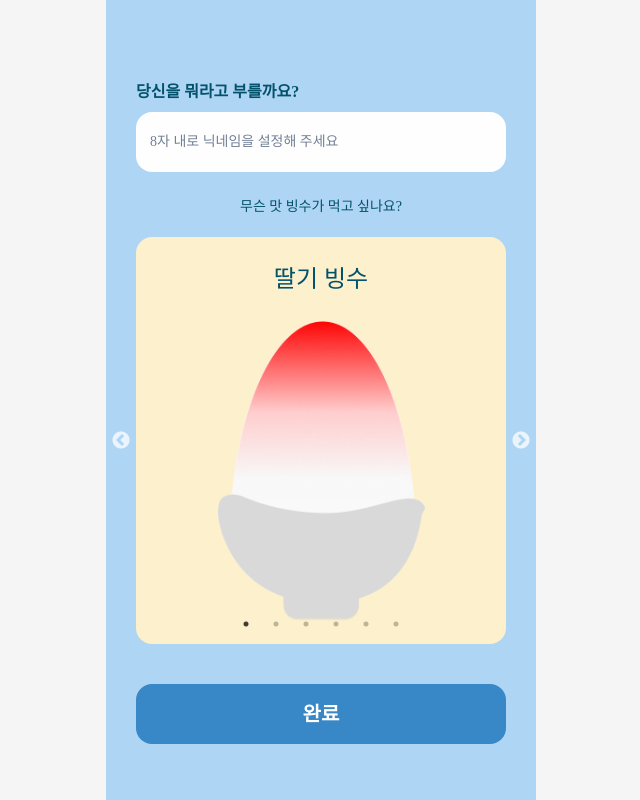
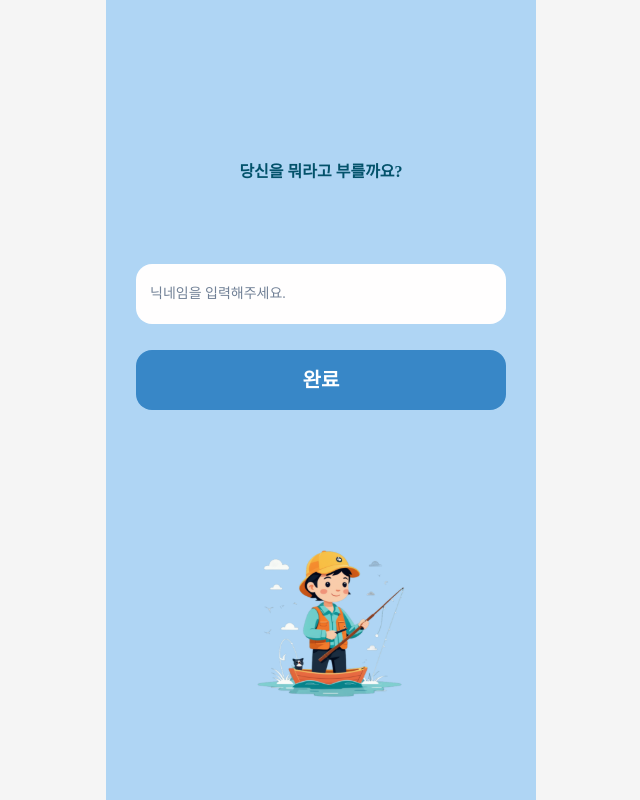
Before and after one commit to Team-BingsooChef/fisherman-front-end, a React (Vite) app: page /aftersignup in a window 1280 px wide. Shown: the whole page, without its empty margins (319-959 px from the left). Built offline with nearby package versions, Linux system fonts and the light colour scheme; a web font is replaced by a local one.

Commit message:
feat: AfterSignUpPage 구현

```diff
--- a/src/pages/auth/AfterSignUpPage.tsx
+++ b/src/pages/auth/AfterSignUpPage.tsx
@@ -1,10 +1,9 @@
 import { useState } from "react";
 import styled from "@emotion/styled";
-import { Box, useToast } from "@chakra-ui/react";
-import { WhiteInput } from "../../components/common/CustomedInput";
+import { Box, useToast, Input, Text, Flex } from "@chakra-ui/react";
 import { BlueRectangleButton } from "../../components/common/CustomedButton";
-import { SelectBingsooFlavor } from "../../components/auth/SelectBingsooFlavor";
 import { useNavigate } from 'react-router-dom';
+import fisherman from "../../assets/pictures/fisherman_small.svg";
 
 export default function AfterSignUpPage() {
   const navigate = useNavigate();
@@ -31,18 +30,33 @@ export default function AfterSignUpPage() {
   }
   return (
     <Wrapper>
-      <Box marginTop="80px" w="100%">
-        <WhiteInput
-          value={username}
-          text="당신을 뭐라고 부를까요?"
-          placeholder="8자 내로 닉네임을 설정해 주세요"
-          handleChange={(e) => setUsername(e.target.value)}
-        />
+      <Box marginTop="160px" w="100%">
+      <Text mb='80px' color="#03526B" w="full" textAlign="center" fontWeight="semibold" >당신을 뭐라고 부를까요?</Text>
+      <Input
+      variant="filled"
+        value={username}
+        onChange={(e) => setUsername(e.target.value)}
+        placeholder={"닉네임을 입력해주세요."}
+        _placeholder={{ opacity: 1, color: 'gray.500' }}
+        size='sm'
+        width={"100%"}
+        height="60px"
+        fontWeight="medium"
+        borderRadius="16px"
+        backgroundColor="#FFFEFE"
+        mb="26px"
+        _hover={{ backgroundColor: "#FFFEFE" }} // Keeps the background white on hover
+        _focus={{ backgroundColor: "#FFFEFE", boxShadow: "none" }} // Keeps the background white on focus
+      />
       </Box>
-      <SelectBingsooFlavor />
-      <Box mt="40px" w="100%">
+      <Box w="100%">
       <BlueRectangleButton onClick={handleSubmit}>완료</BlueRectangleButton>
       </Box>
+      <Flex w="full" justify="center" position="relative">
+        <Box mb="90px" position="fixed" bottom="0">
+         <img src={fisherman} alt="fisherman" width={180} height={180} />
+        </Box>
+        </Flex>
     </Wrapper>
   );
 }
```
